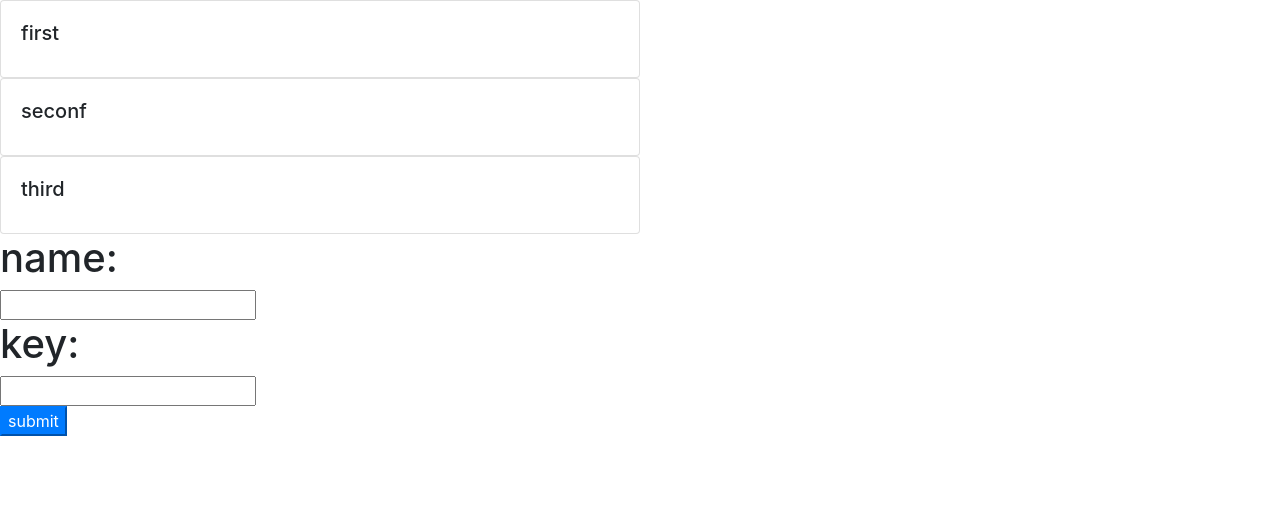
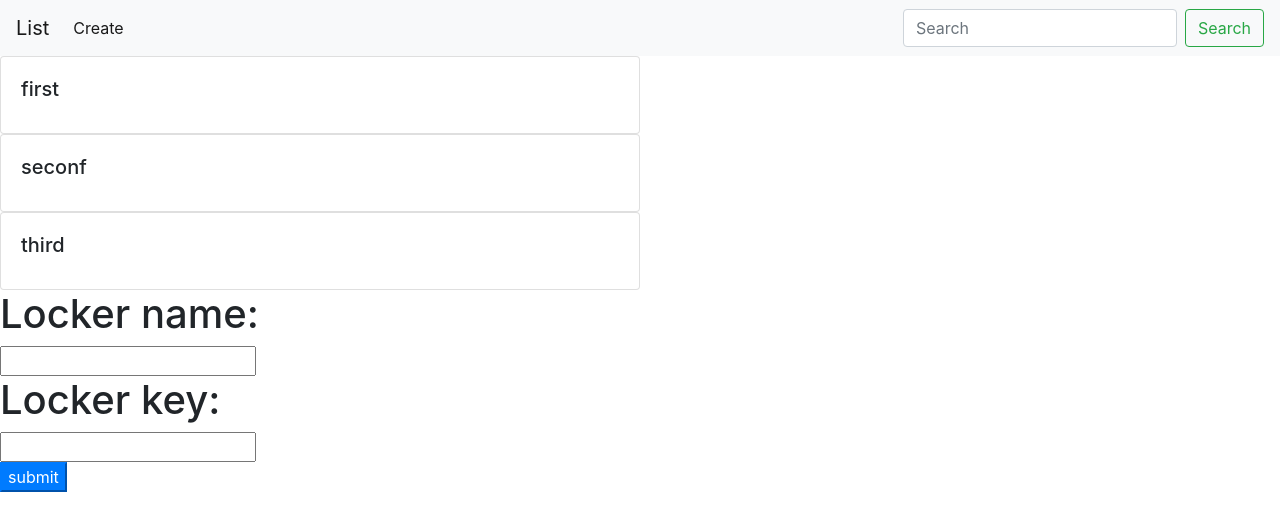
Before and after one commit to siki-aayush/class_project, a Django app: page /list/ in a window 1280 px wide. Shown: the top 531 px of the page. Run offline with Django 3.2, Linux system fonts and the light colour scheme; a user stored in the database is signed in; data comes from the database, SQL or seed files in the repository; some libraries are stand-ins or nearby versions.

Commit message:
link connected

```diff
--- a/locker/templates/base.html
+++ b/locker/templates/base.html
@@ -10,6 +10,24 @@
     {% bootstrap_javascript jquery='full' %}
 </head>
 <body>
+        <nav class="navbar navbar-expand-lg navbar-light bg-light">
+                <a class="navbar-brand" href="/list">List</a>
+                <button class="navbar-toggler" type="button" data-toggle="collapse" data-target="#navbarSupportedContent" aria-controls="navbarSupportedContent" aria-expanded="false" aria-label="Toggle navigation">
+                  <span class="navbar-toggler-icon"></span>
+                </button>
+
+                <div class="collapse navbar-collapse" id="navbarSupportedContent">
+                  <ul class="navbar-nav mr-auto">
+                    <li class="nav-item active">
+                      <a class="nav-link" href="/create">Create <span class="sr-only">(current)</span></a>
+                    </li>
+                  </ul>
+                  <form class="form-inline my-2 my-lg-0">
+                    <input class="form-control mr-sm-2" type="search" placeholder="Search" aria-label="Search">
+                    <button class="btn btn-outline-success my-2 my-sm-0" type="submit">Search</button>
+                  </form>
+                </div>
+              </nav>
     {% block content %}{% endblock content %}
 </body>
 </html>
--- a/locker/templates/list.html
+++ b/locker/templates/list.html
@@ -11,8 +11,8 @@
     {% endfor %}
         <form method = "POST">
             {% csrf_token %}
-            <h1>name: </h1> {{ locker_form.name }}
-            <h1>key: </h1> {{ locker_form.key }}
+            <h1>Locker name: </h1> {{ locker_form.name }}
+            <h1>Locker key: </h1> {{ locker_form.key }}
             <p><button type="submit" class="btn-primary">submit</button></p>
         </form>
 {% endblock content %}
```
